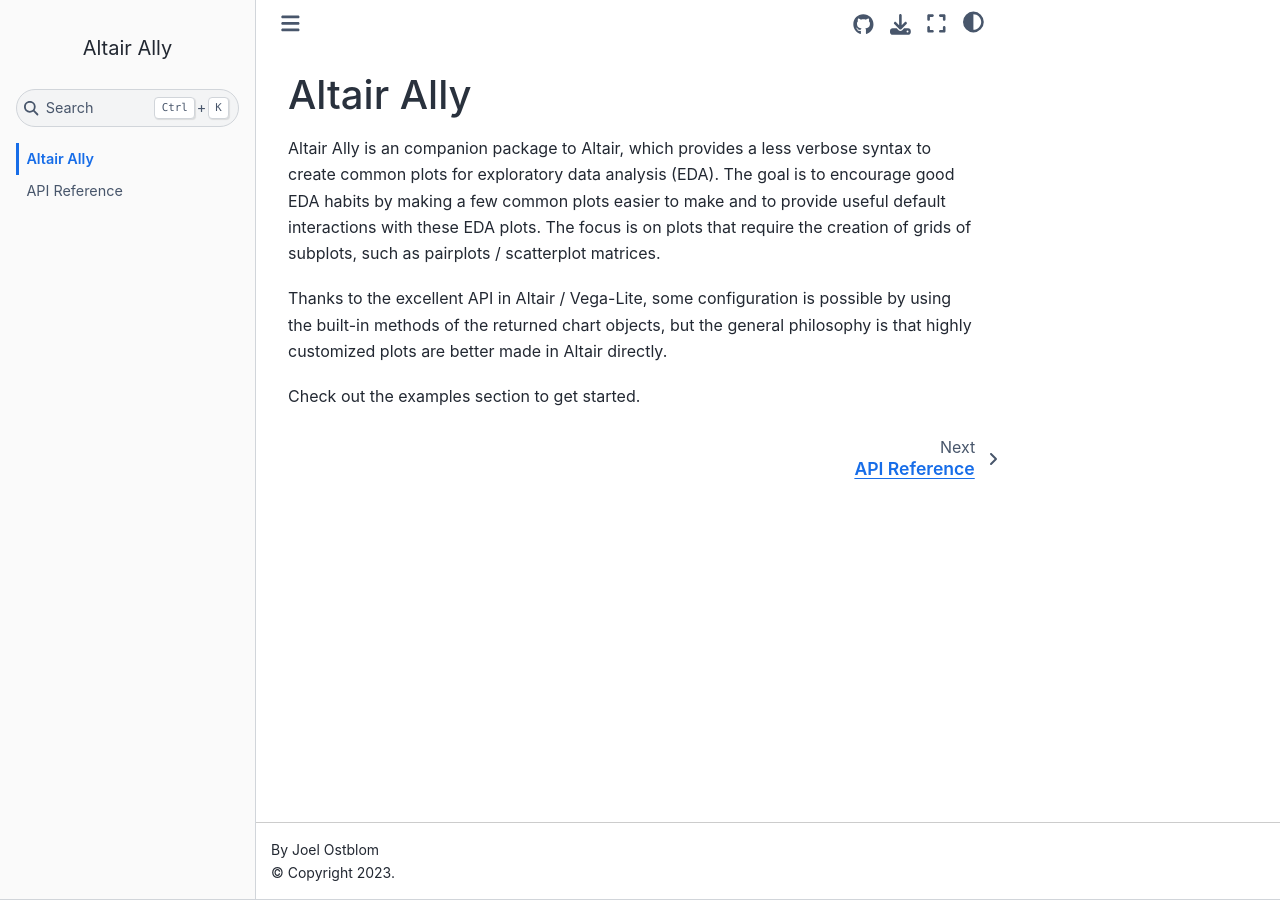
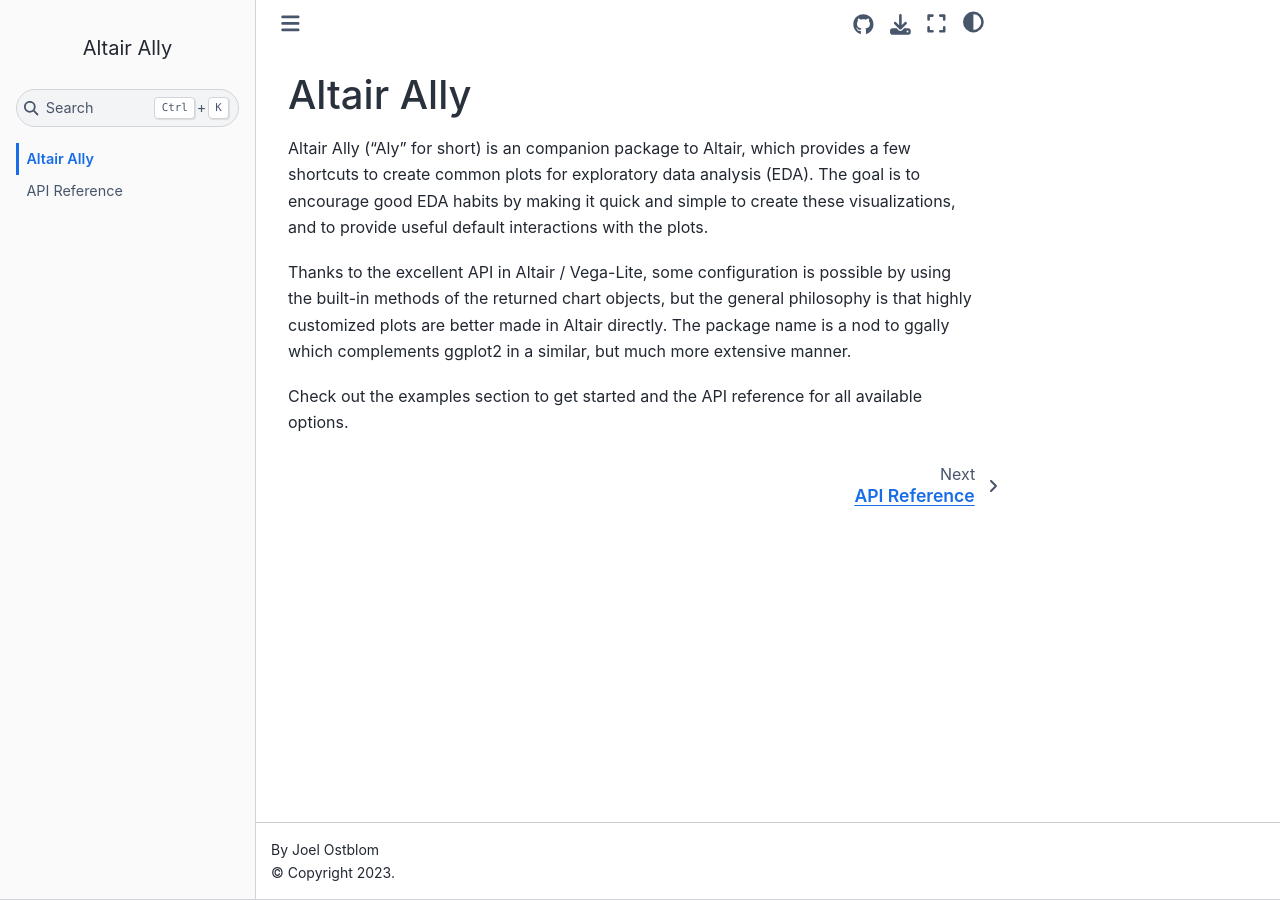
Before and after one commit to vega/altair_ally, a Jupyter Book: the page built from doc/intro.md, in a window 1280 px wide. Built offline with Jupyter Book 1.0.4 settings and Sphinx 7.4.7 and the Sphinx Book theme 1.1.4, drawn with Linux system fonts in a browser that asks for light colours; pages that are not in the unit, such as notebooks, are missing from menus.

Commit message:
Improve wording in the intro

```diff
--- a/doc/intro.md
+++ b/doc/intro.md
@@ -1,17 +1,20 @@
 # Altair Ally
 
-Altair Ally is an companion package to Altair,
-which provides a less verbose syntax to create common plots
+Altair Ally ("Aly" for short) is an companion package to Altair,
+which provides a few shortcuts to create common plots
 for exploratory data analysis (EDA).
 The goal is to encourage good EDA habits
-by making a few common plots easier to make
-and to provide useful default interactions with these EDA plots.
-The focus is on plots that require the creation of grids of subplots,
-such as pairplots / scatterplot matrices.
+by making it quick and simple to create these visualizations,
+and to provide useful default interactions with the plots.
 
 Thanks to the excellent API in Altair / Vega-Lite,
-some configuration is possible by using the built-in methods of the returned chart objects,
+some configuration is possible
+by using the built-in methods of the returned chart objects,
 but the general philosophy is that highly customized plots
 are better made in Altair directly.
+The package name is a nod to ggally
+which complements ggplot2 in a similar,
+but much more extensive manner.
 
-Check out the examples section to get started.
+Check out the examples section to get started
+and the API reference for all available options.
```
